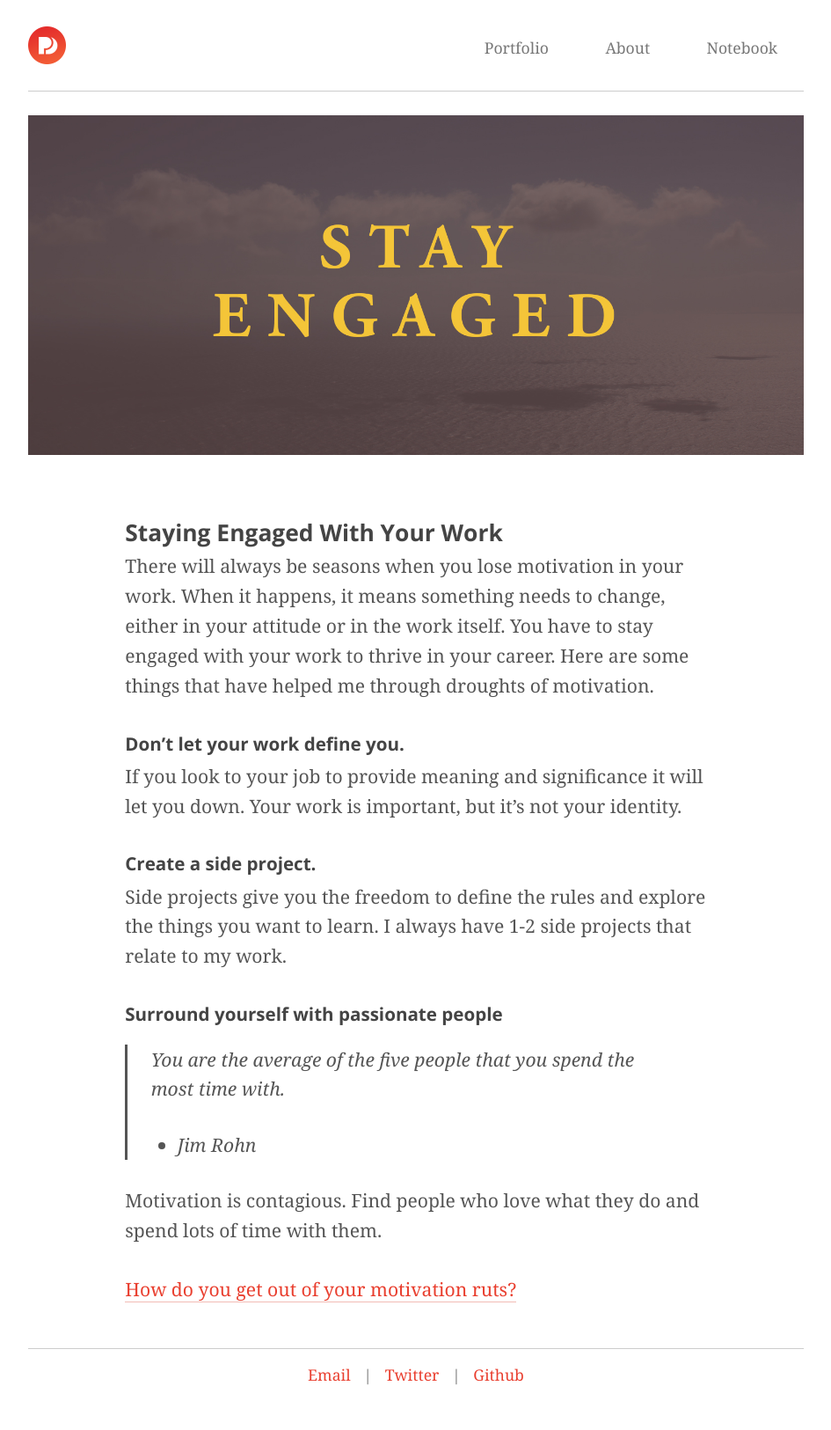
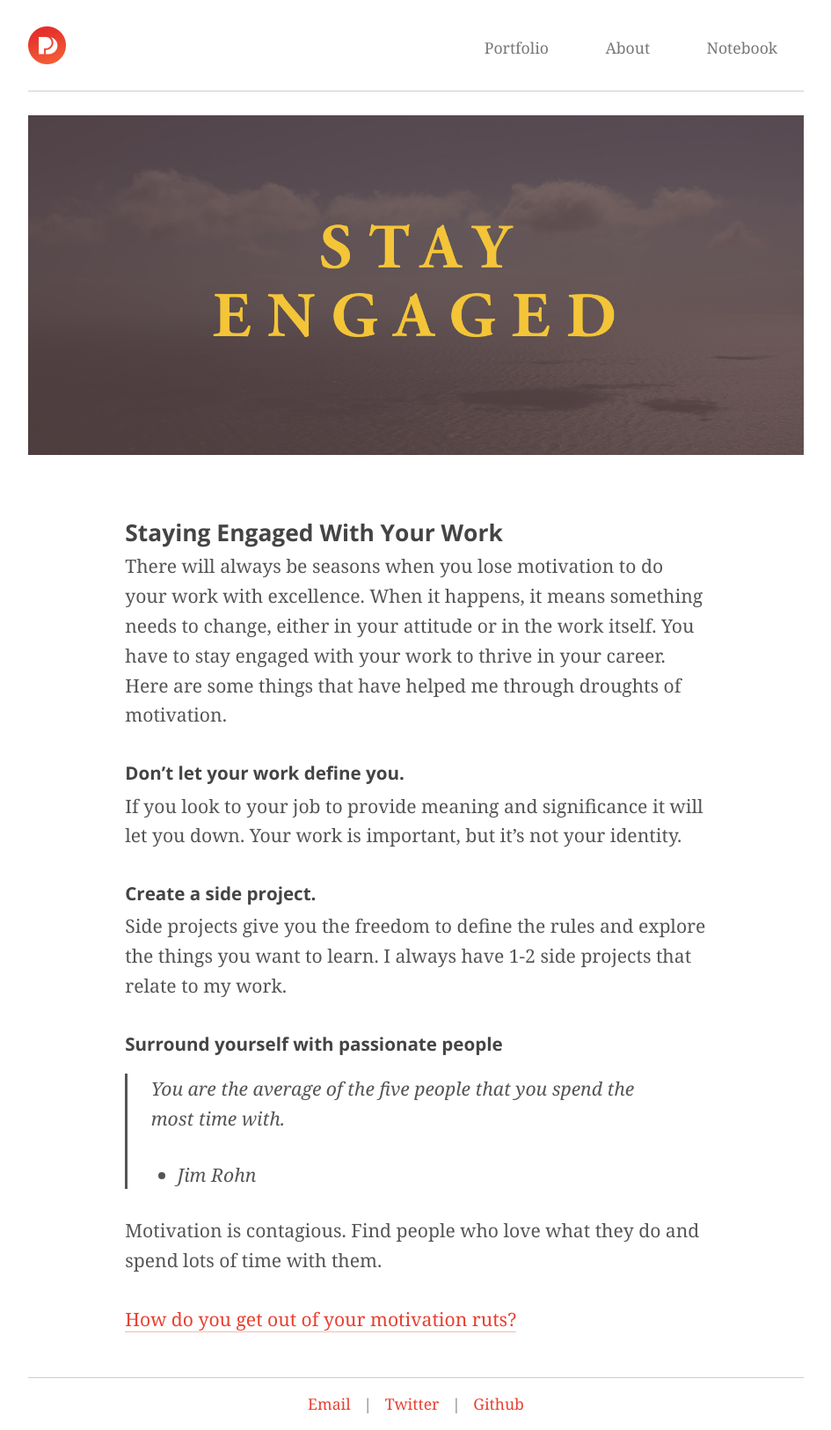
Before and after one commit to zhenghaohe/philipcdavis.github.io, a Jekyll site: the page built from _posts/2014-07-30-Staying-Engaged.markdown, in a window 1280 px wide. Shown: the whole page at 88% size, without its empty margins (167-1112 px from the left). Built offline with Jekyll 4.4.1, drawn with Linux system fonts in a browser that asks for light colours; before the commit the page ends 1592 px from its top, so only the background shows below that.

Commit message:
final word change to staying engaged post

```diff
--- a/_posts/2014-07-30-Staying-Engaged.markdown
+++ b/_posts/2014-07-30-Staying-Engaged.markdown
@@ -5,7 +5,7 @@ date:   2014-07-30 21:55:00
 header-img: "stay-engaged.jpg"
 ---
 
-There will always be seasons when you lose motivation in your work.
+There will always be seasons when you lose motivation to do your work with excellence.
 When it happens, it means something needs to change, either in your attitude or in the work itself.
 You have to stay engaged with your work to thrive in your career.
 Here are some things that have helped me through droughts of motivation.
```
